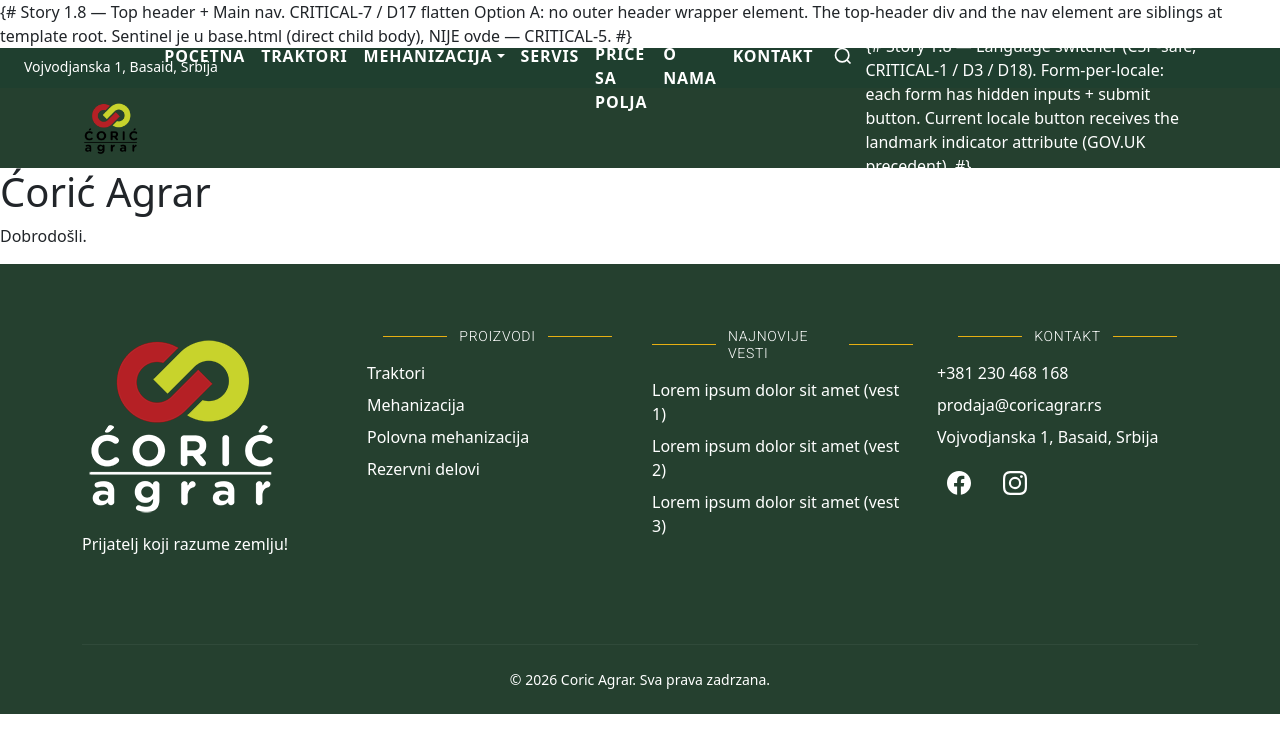
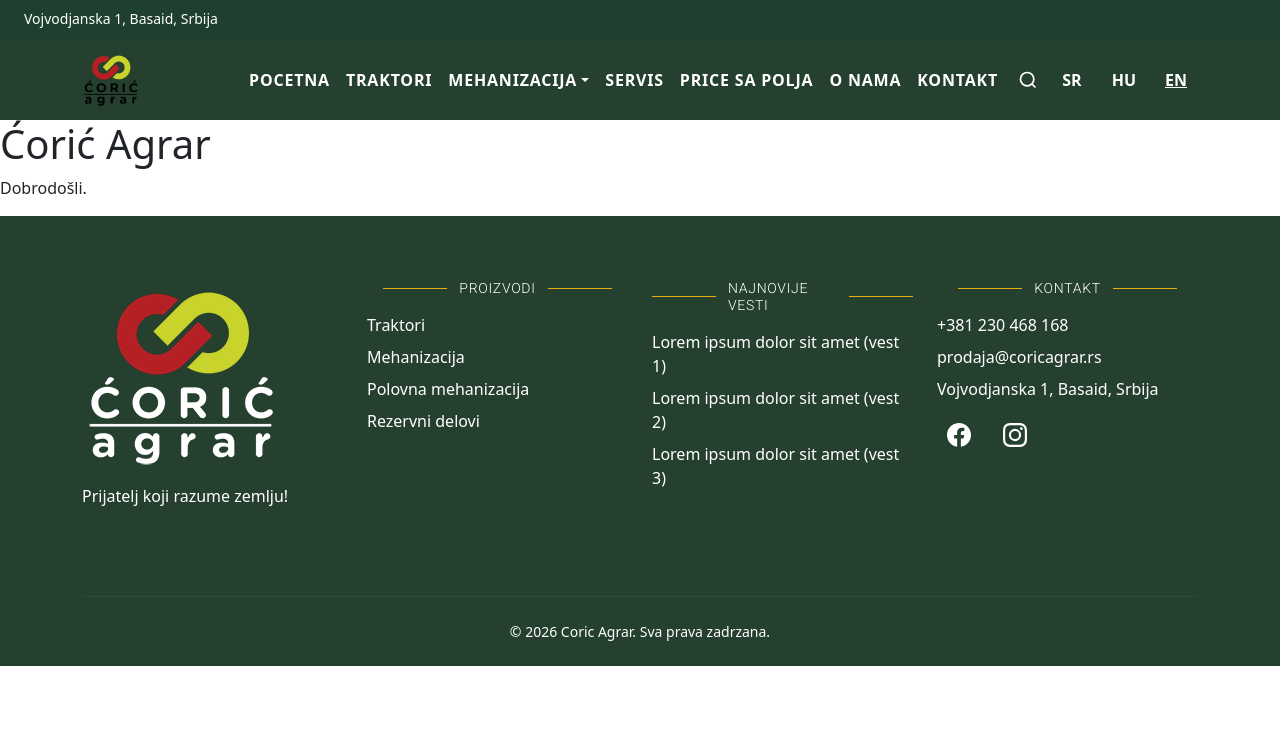
Before and after one commit to miiihaaas/CORIC_AGRAR, a Django app: page /en/ in a window 1280 px wide. Shown: the top 753 px of the page. Run offline with Django 5.2, Linux system fonts and the light colour scheme; some libraries are stand-ins or nearby versions.

Commit message:
fix(templates): remove multi-line {# #} Django comments rendered as text
Django {# ... #} comments are SINGLE-LINE ONLY — multi-line blocks render as
plain text in the output. Story 1.8 SM/Dev mistakenly wrote multi-line {# #}
in two header partials, causing inherited bug visible on every public page.

- templates/partials/header.html: removed 4-line {# Story 1.8 — Top header... #}
  block + adjacent single-line CRITICAL-CASCADE-1 comment (per project-context.md
  § Comments policy: no "# added for issue/story X" historical context comments).
- templates/partials/language_switcher_nav.html: removed 3-line {# Story 1.8 —
  Language switcher... #} block.

For multi-line comments, use {% comment %}...{% endcomment %} (not used here
since per policy these comments shouldn't exist anyway).

Verified by Mihas in browser (2026-05-30) — comments no longer rendered on
/sr/, /hu/, /en/ root pages; locale switcher now visible cleanly at top-right
of main nav.

```diff
--- a/templates/partials/header.html
+++ b/templates/partials/header.html
@@ -1,11 +1,6 @@
 {% load i18n static %}
 
-{# Story 1.8 — Top header + Main nav.
-   CRITICAL-7 / D17 flatten Option A: no outer header wrapper element.
-   The top-header div and the nav element are siblings at template root.
-   Sentinel je u base.html (direct child body), NIJE ovde — CRITICAL-5. #}
 
-{# CRITICAL-CASCADE-1: role="banner" na .coric-top-header (ARIA landmark restoration after flatten). #}
 <div class="coric-top-header" role="banner" aria-label="{% translate "Kontakt informacije" %}">
   <button type="button"
           class="coric-top-header__mobile-toggle d-md-none"
--- a/templates/partials/language_switcher_nav.html
+++ b/templates/partials/language_switcher_nav.html
@@ -1,7 +1,4 @@
 {% load i18n %}
-{# Story 1.8 — Language switcher (CSP-safe; CRITICAL-1 / D3 / D18).
-   Form-per-locale: each form has hidden inputs + submit button.
-   Current locale button receives the landmark indicator attribute (GOV.UK precedent). #}
 <ul class="coric-nav__language-switcher" role="list">
   {% get_available_languages as available_languages %}
   {% for lang_code, lang_name in available_languages %}
```
